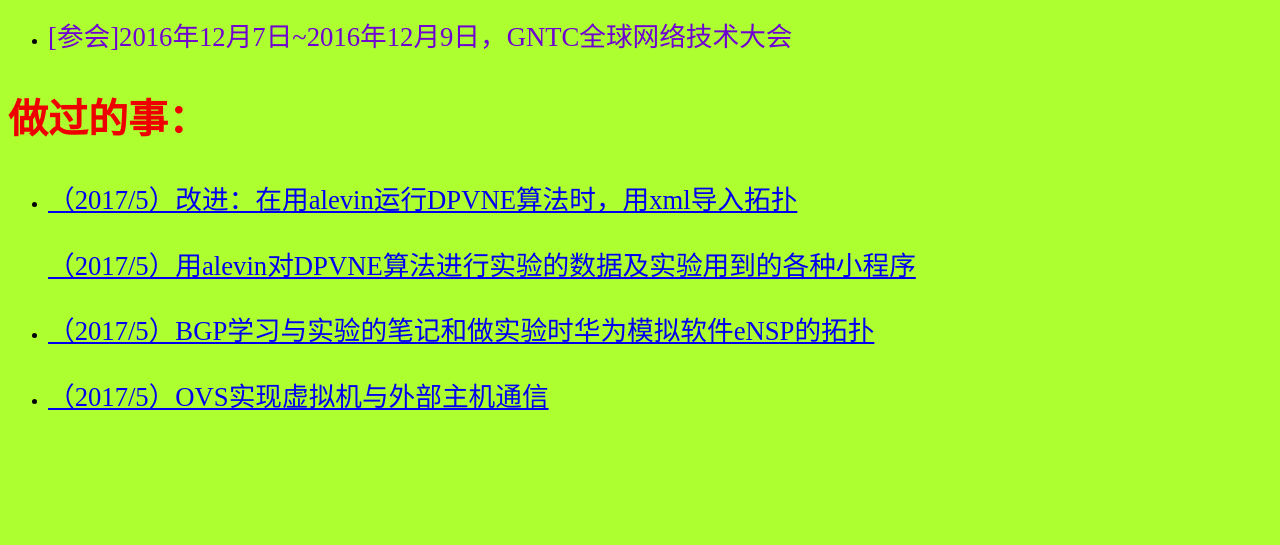
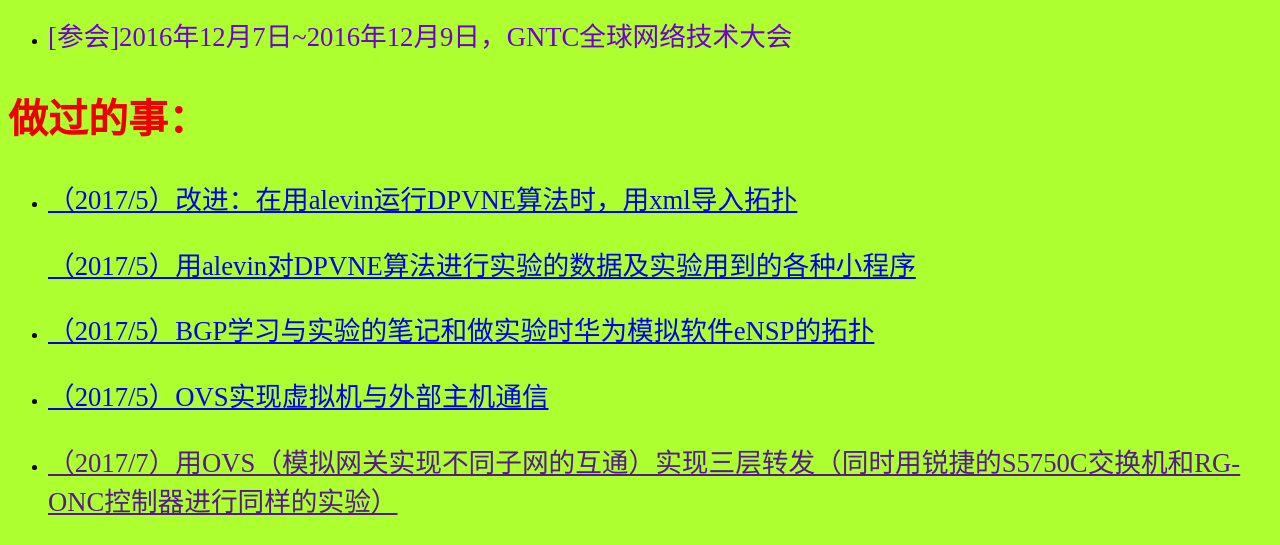
Before and after one commit to KeepTheBeats/KeepTheBeats.github.io, a plain HTML site: page index.html in a window 1280 px wide. Shown: the part 744-1289 px from the top of the page. Before the commit the page ends 1185 px from the top, so only its background shows below. Drawn offline with Linux system fonts and the light colour scheme.

Commit message:
ovs三层

```diff
--- a/index.html
+++ b/index.html
@@ -44,6 +44,7 @@ p {font-family:arcena,'Times New Roman',STXingkai,'Microsoft YaHei';color:#6F00D
 	<li><p><a href="https://github.com/KeepTheBeats/alevin-svn2" target="_blank">（2017/5）改进：在用alevin运行DPVNE算法时，用xml导入拓扑</a></p><p><a href="https://github.com/KeepTheBeats/DPVNE_alevin_experi" target="_blank">（2017/5）用alevin对DPVNE算法进行实验的数据及实验用到的各种小程序</a></p></li>
 	<li><p><a href="https://github.com/KeepTheBeats/BGP_learning_experiment" target="_blank">（2017/5）BGP学习与实验的笔记和做实验时华为模拟软件eNSP的拓扑</a></p></li>
 	<li><p><a href="https://github.com/KeepTheBeats/ovs_virtualpc_ping_realpc" target="_blank">（2017/5）OVS实现虚拟机与外部主机通信</a></p></li>
+	<li><p><a href="" target="_blank">（2017/7）用OVS（模拟网关实现不同子网的互通）实现三层转发（同时用锐捷的S5750C交换机和RG-ONC控制器进行同样的实验）</a></p></li>
 </ul>
 </body>
 
```
